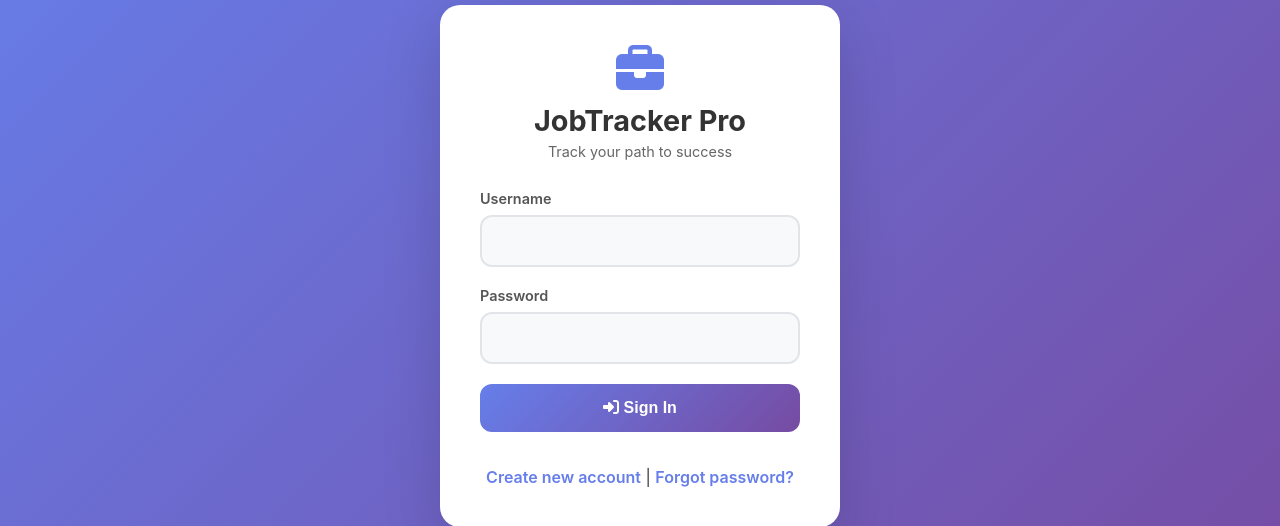
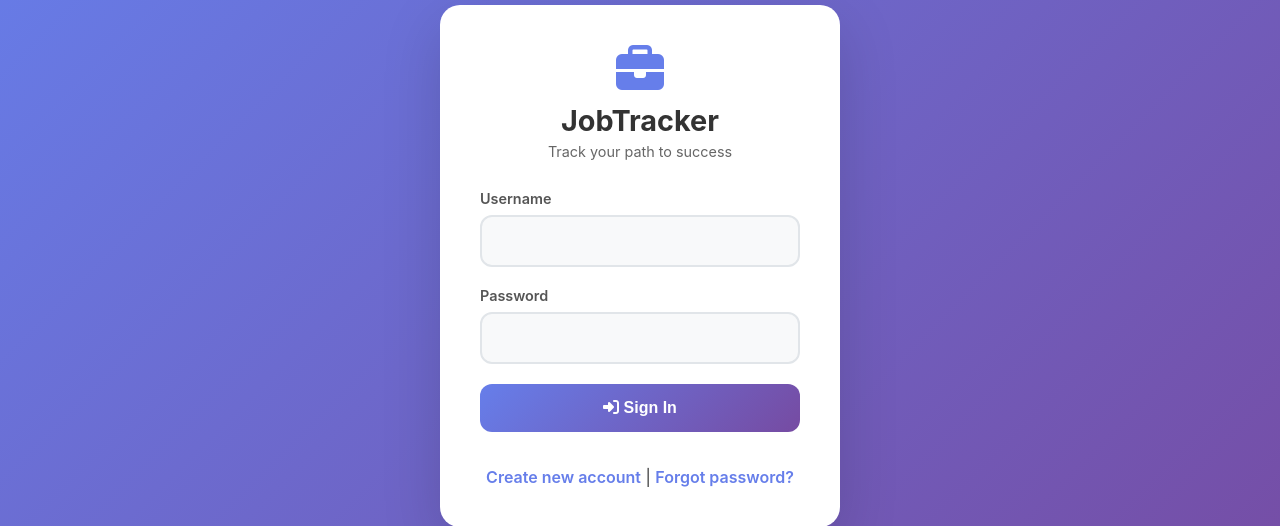
Before and after one commit to n0sh4d3/JobTracker, a Flask app: page / in a window 1280 px wide. Shown: the part 134-660 px from the top of the page. Run offline with Flask 3, Linux system fonts and the light colour scheme.

Commit message:
removed 'pro' text'

```diff
--- a/templates/index.html
+++ b/templates/index.html
@@ -3,7 +3,7 @@
 	<head>
 		<meta charset="UTF-8" />
 		<meta name="viewport" content="width=device-width, initial-scale=1.0" />
-		<title>JobTracker Pro - Dashboard</title>
+		<title>JobTracker - Dashboard</title>
 		<link
 			href="https://cdnjs.cloudflare.com/ajax/libs/font-awesome/6.4.0/css/all.min.css"
 			rel="stylesheet"
@@ -352,7 +352,7 @@
 		<nav class="navbar">
 			<div class="logo">
 				<i class="fas fa-briefcase"></i>
-				JobTracker Pro
+				JobTracker
 			</div>
 			<div class="user-menu">
 				<div class="user-avatar" id="userAvatar"></div>
--- a/templates/login.html
+++ b/templates/login.html
@@ -3,7 +3,7 @@
 	<head>
 		<meta charset="UTF-8" />
 		<meta name="viewport" content="width=device-width, initial-scale=1.0" />
-		<title>JobTracker Pro - Login</title>
+		<title>JobTracker - Login</title>
 		<link
 			href="https://cdnjs.cloudflare.com/ajax/libs/font-awesome/6.4.0/css/all.min.css"
 			rel="stylesheet"
@@ -173,7 +173,7 @@
 		<div class="login-container">
 			<div class="logo">
 				<i class="fas fa-briefcase"></i>
-				<h1>JobTracker Pro</h1>
+				<h1>JobTracker</h1>
 				<p>Track your path to success</p>
 			</div>
 
```
Also changed, not shown: README.md.
